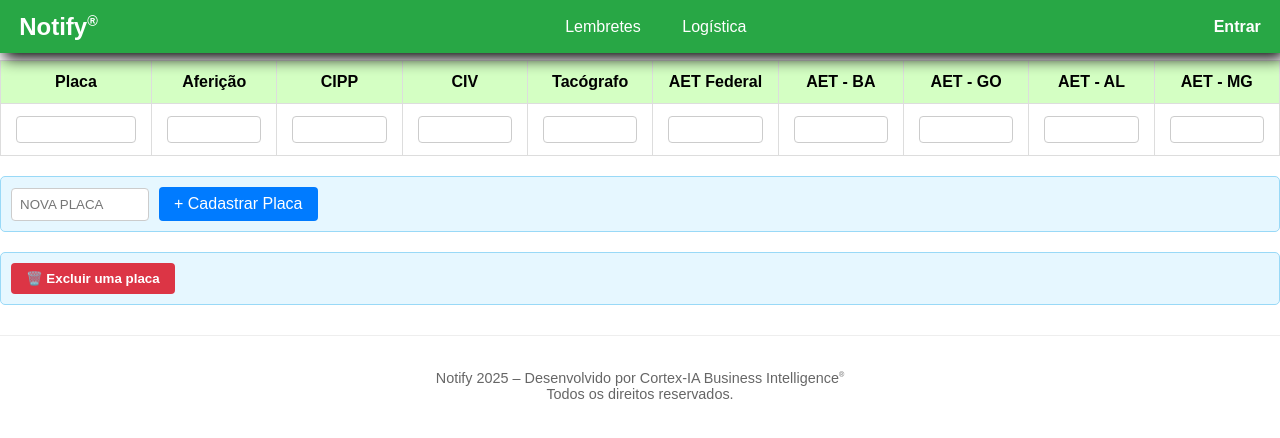
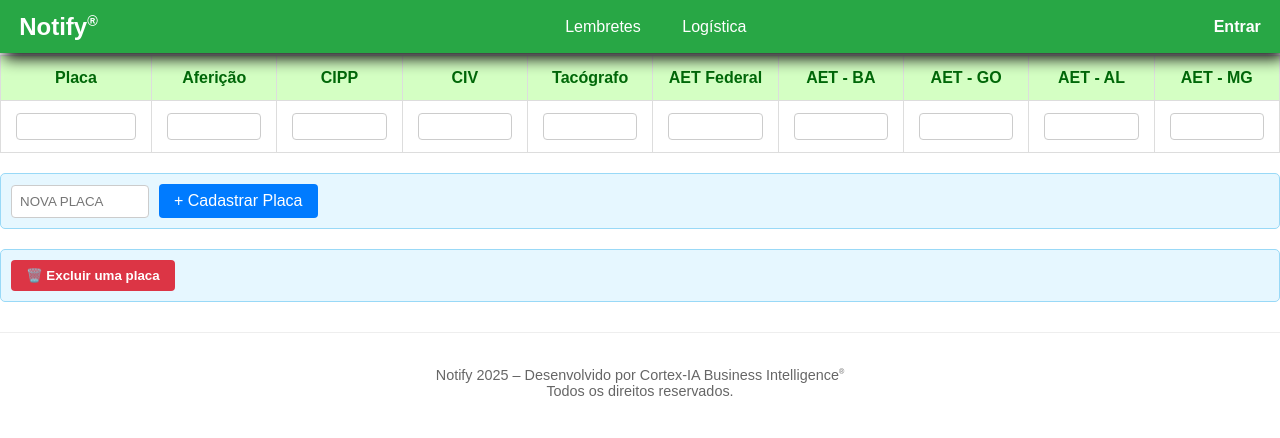
Before and after one commit to Cortex-ia-tech/Notify-App, a Flask app: template templates/logistica.html in a window 1280 px wide. Shown: the top 438 px of the page. Run offline with Flask 3, Linux system fonts and the light colour scheme; the template is opened without the code that fills it, so the values that code supplies are empty; some libraries are stand-ins or nearby versions.

Commit message:
alterando detalhes no estilo de logística.css

```diff
--- a/static/logistica.css
+++ b/static/logistica.css
@@ -2,7 +2,7 @@
 
 body {
     /* Garante que o conteúdo comece abaixo da barra de menu fixa */
-    padding-top: 60px;
+    padding-top: 55px;
     margin: 0; /* Remove margens padrão do body */
     font-family: Arial, sans-serif; /* Define uma fonte padrão */
     /* Adicione estas linhas para habilitar a rolagem da página no body */
@@ -53,9 +53,13 @@ th, td {
 thead th {
     background-color: #d4ffc3; /* Cor de fundo para o cabeçalho */
     position: sticky; /* Fixa o cabeçalho, mas agora em relação à viewport/body */
-    top: 60px; /* ESSENCIAL: Fixa o cabeçalho abaixo da barra de menu (60px) */
+    top: 55px; /* ESSENCIAL: Fixa o cabeçalho abaixo da barra de menu (60px) */
     z-index: 1; /* Garante que o cabeçalho fique sobre o conteúdo ao rolar */
     text-align: center;
+    height: 20px;
+    font-family:Arial, Helvetica, sans-serif;
+    color: #006809;
+
 }
 
 /* **AJUSTADO**: Largura específica para a coluna 'Placa' */
```
